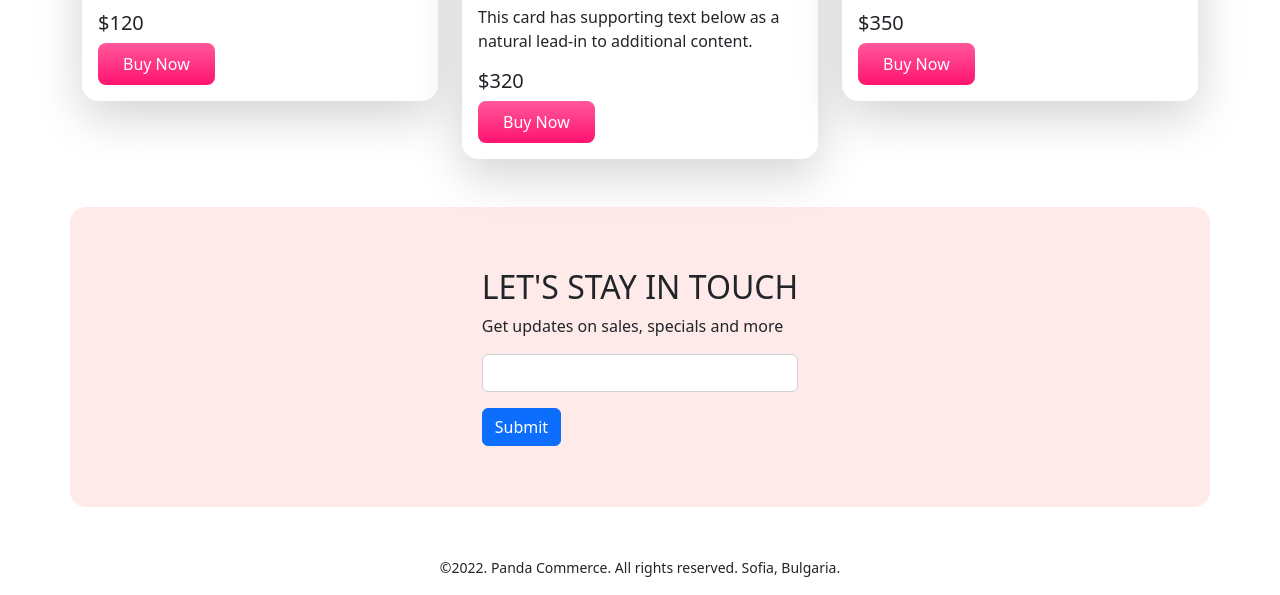
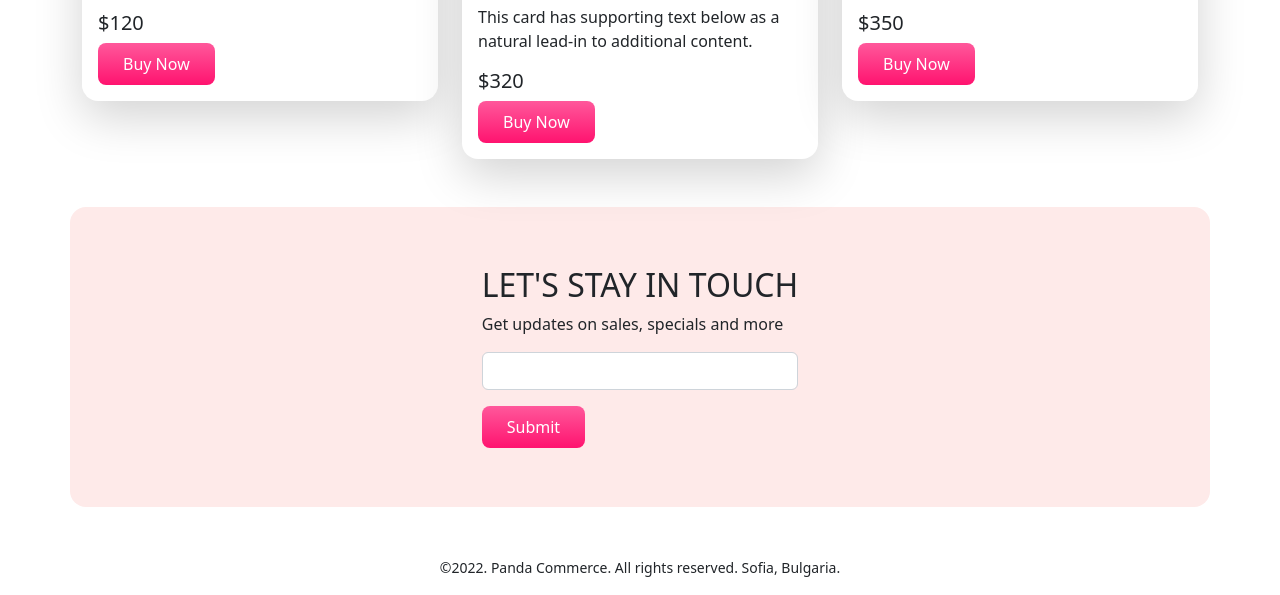
Before and after one commit to ishtiaq-mamun/Module-13-simple-ecommerce-landing-page-using-bootstrap-, a plain HTML site: page index.html in a window 1280 px wide. Shown: the part 1690-2285 px from the top of the page. Drawn offline with nearby package versions, Linux system fonts and the light colour scheme.

Commit message:
final another commit

```diff
--- a/index.html
+++ b/index.html
@@ -237,7 +237,7 @@
           <div class="mb-3">
             <input type="email" class="form-control" id="exampleInputEmail1" aria-describedby="emailHelp">
           </div>
-          <button type="submit" class="btn btn-primary">Submit</button>
+          <button type="submit" class="btn btn-buy-now">Submit</button>
         </form>
       </div>
     </section>
```
